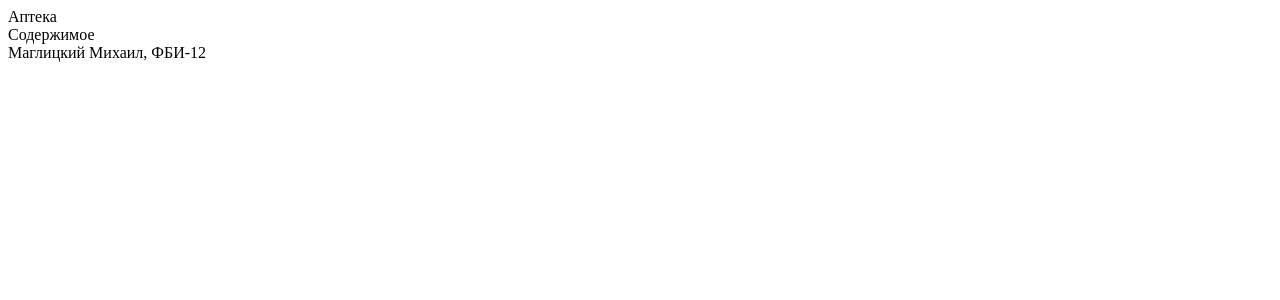
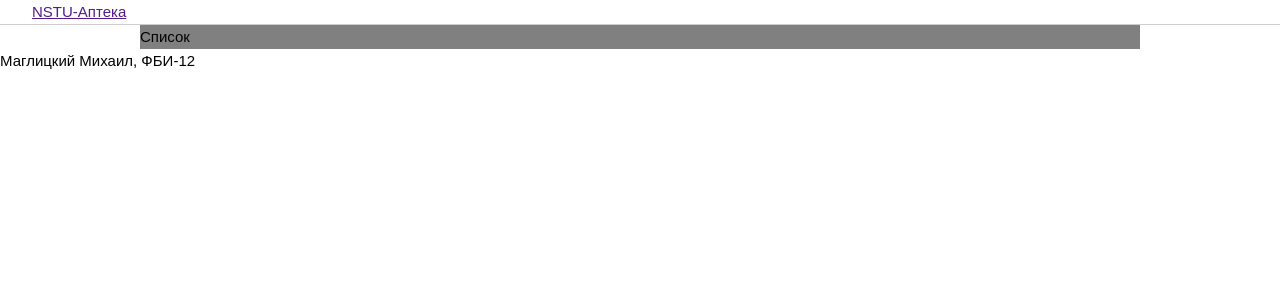
Before and after one commit to mgskym/web-mgskym-rgz, a Flask app: page / in a window 1280 px wide. Shown: the top 300 px of the page. Run offline with Flask 3, Linux system fonts and the light colour scheme.

Commit message:
стили

```diff
--- a/app.py
+++ b/app.py
@@ -6,4 +6,4 @@ app = Flask(__name__)
 
 @app.route('/')
 def main():
-    return render_template('base.html')
+    return render_template('main_list.html')
--- a/static/style.css
+++ b/static/style.css
@@ -0,0 +1,43 @@
+:root {
+    --surface-light: #ffffff;
+    --base-text: #020202;
+    --border: 1px solid;
+    --border-color: rgb(205, 205, 205);
+    --border-radius: 12px;
+    --primary-main: red;
+    --base-shadow: #1e1e1e;
+    --page-pading: 32px;
+    --page-content-maxwidth: 1000px;
+}
+
+body {
+    background-color: var(--surface-light);
+    color: var(--base-text);
+    font-family: 'Arial';
+    font-size: 15px;
+    line-height: 24px;
+    font-weight: 500;
+    margin: 0;
+    padding: 0;
+}
+
+header {
+    display: flex;
+    align-items: center;
+    border-bottom: var(--border);
+    border-color: var(--border-color);
+    padding-right: var(--page-pading);
+    padding-left: var(--page-pading);
+}
+
+main {
+    padding-right: var(--page-pading);
+    padding-left: var(--page-pading);
+}
+
+.page-content {
+    max-width: var(--page-content-maxwidth);
+    background-color: grey;
+    margin-right: auto;
+    margin-left: auto;
+}
--- a/templates/base.html
+++ b/templates/base.html
@@ -9,12 +9,12 @@
 <body>
     <header>
         <div>
-            Аптека
+            <a href="">NSTU-Аптека</a>
         </div>
     </header>
     <main>
-        <div>
-            Содержимое
+        <div class="page-content">
+            {% block main %}{% endblock %}
         </div>
     </main>
     <footer>
--- /dev/null
+++ b/templates/main_list.html
@@ -0,0 +1,7 @@
+{% extends "base.html" %}
+
+{% block main %}
+    <div>
+        Список
+    </div>
+{% endblock %}
```
